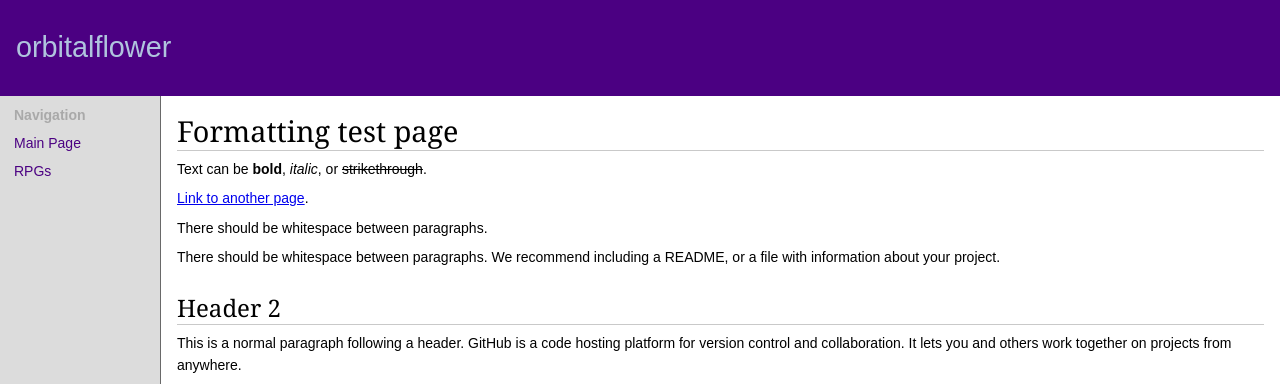
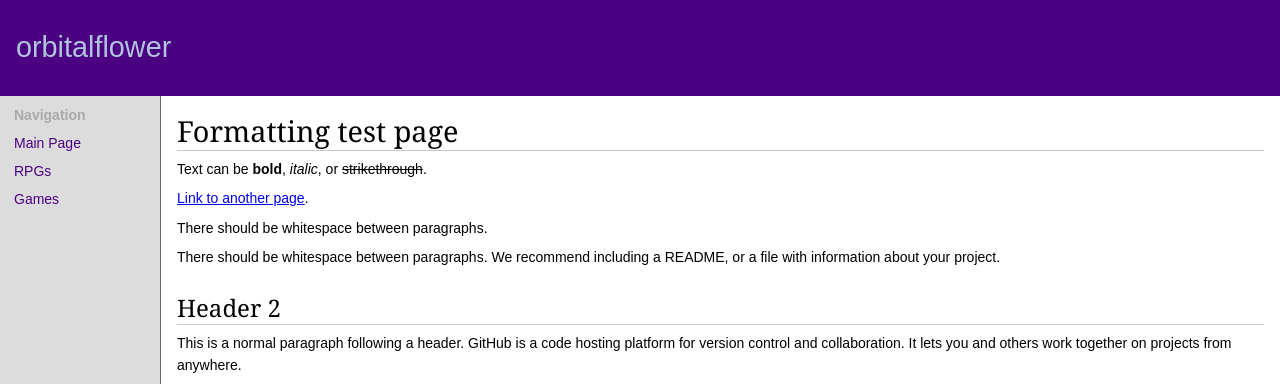
Before and after one commit to orbitalflower/orbitalflower.github.io, a Jekyll site: the page built from test.md, in a window 1280 px wide and 900 px high. Shown: the top 384 px of the window. Built offline with Jekyll 4.4.1, drawn with Linux system fonts in a browser that asks for light colours.

Commit message:
Add games category

```diff
--- a/_layouts/default.html
+++ b/_layouts/default.html
@@ -18,6 +18,7 @@
         <ul>
           <li><a href="{{ "/" | absolute_url }}">Main Page</a></li>
           <li><a href="{{ "/rpg/" | absolute_url }}">RPGs</a></li>
+          <li><a href="{{ "/games/" | absolute_url }}">Games</a></li>
         </ul>
       </div>
 
--- a/_layouts/index.html
+++ b/_layouts/index.html
@@ -28,4 +28,5 @@ layout: default
 
 <ul>
   <li><a href="/rpg/">Roleplaying games</a></li>
+  <li><a href="/games/">Video games</a></li>
 </ul>
```
